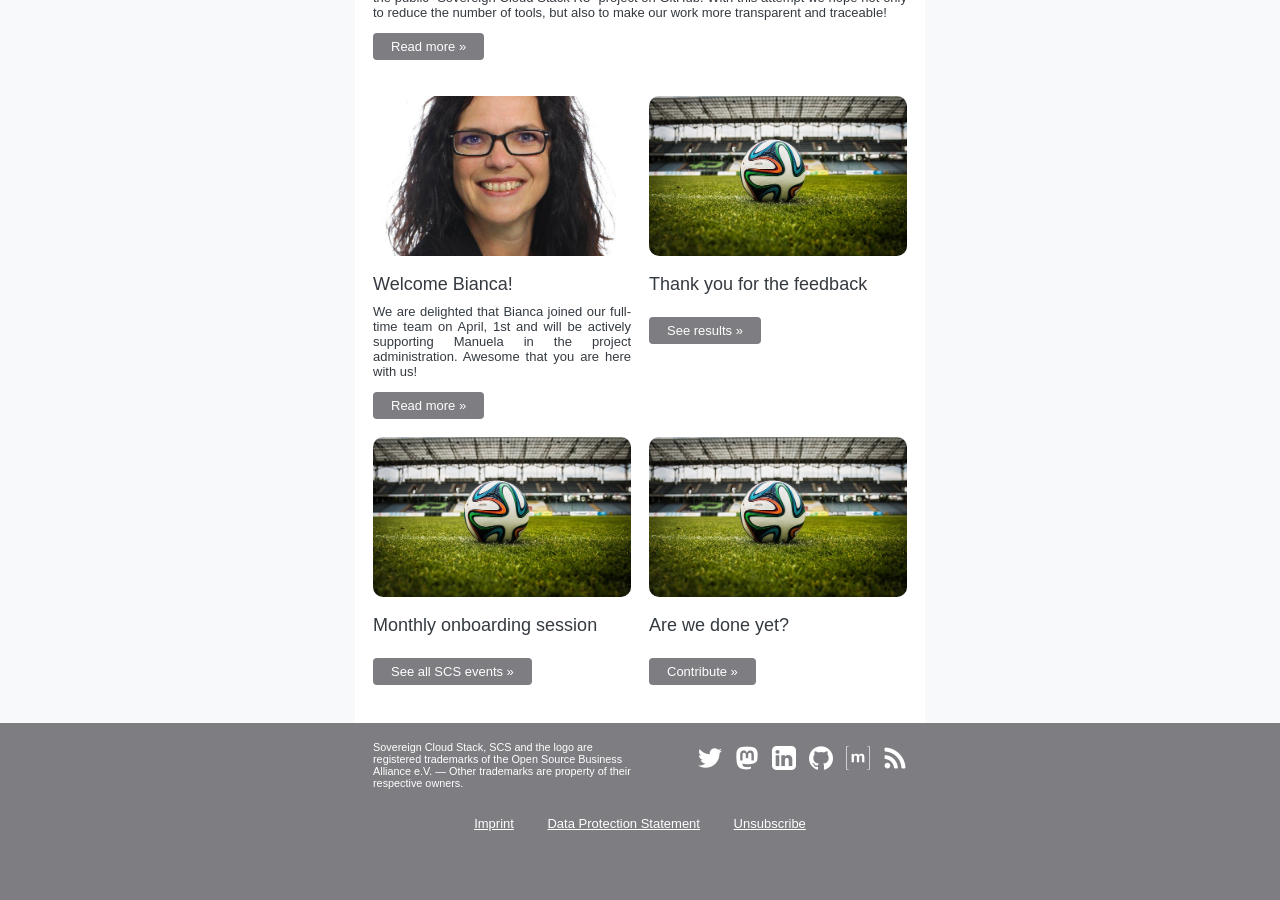
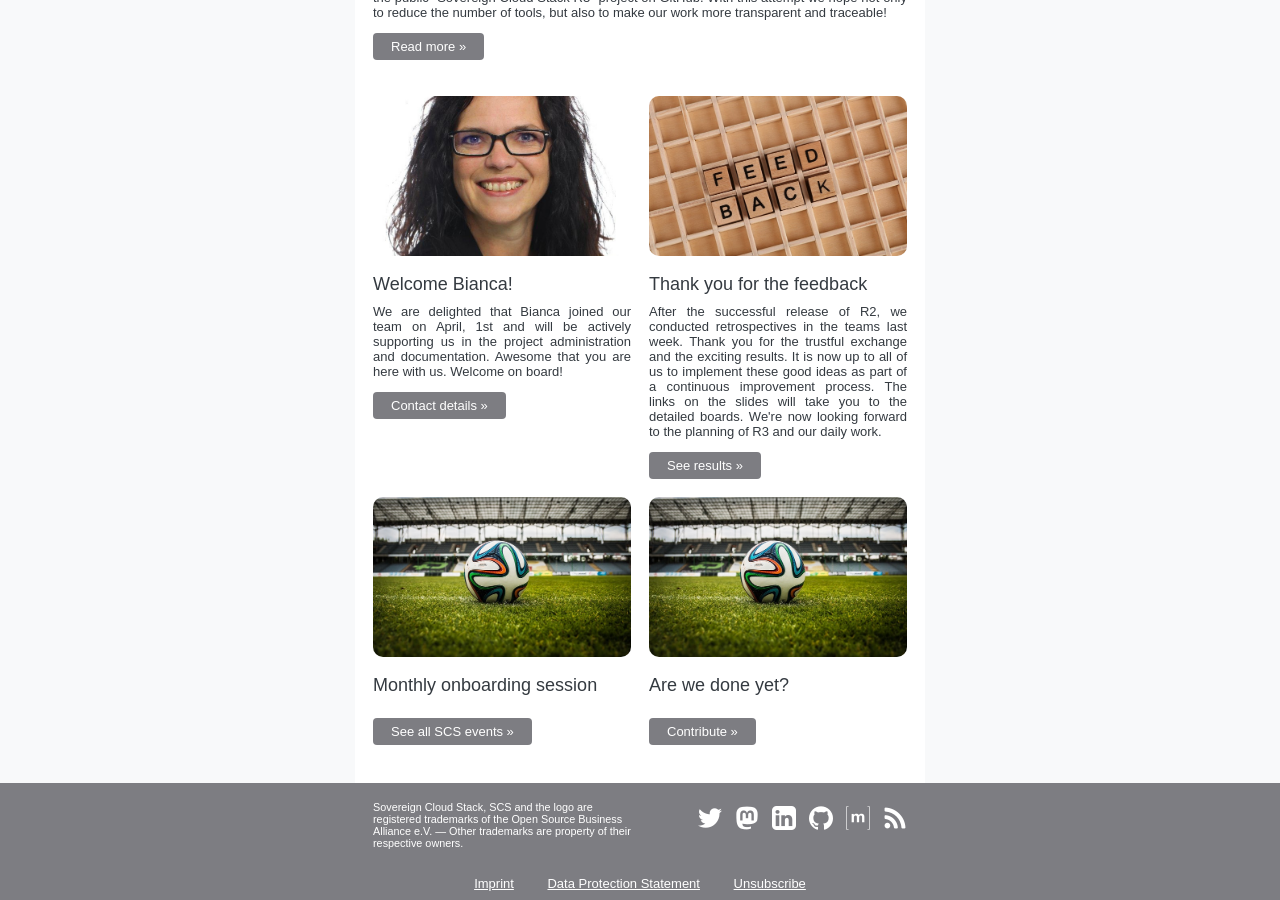
Before and after one commit to SovereignCloudStack/newsletter, a Jekyll site: the page built from _digest/14.md, in a window 1280 px wide and 900 px high, scrolled down 710 px. Built offline with Jekyll 4.4.1, drawn with Linux system fonts in a browser that asks for light colours; comment, search, counter and statistics services are not loaded; before the commit the page ends 1550 px from its top, so only the background shows below that.

Commit message:
Add more content Signed-off-by: Eduard Itrich <eduard@itrich.net>

```diff
--- a/_digest/14.md
+++ b/_digest/14.md
@@ -21,19 +21,24 @@ substories:
   - title: "Welcome Bianca!"
     image: /assets/images/14/bianca.jpg
     text: |-
-      We are delighted that Bianca joined our full-time team on April, 1st
-      and will be actively supporting Manuela in the project administration.
-      Awesome that you are here with us!
+      We are delighted that Bianca joined our team on April, 1st and will be
+      actively supporting us in the project administration and documentation.
+      Awesome that you are here with us. Welcome on board!
     button:
-      text: Read more
-      link: https://github.com/SovereignCloudStack/Docs/blob/main/CODE-OF-CONDUCT.md
+      text: Contact details
+      link: https://scs.community/hollery
   - title: "Thank you for the feedback"
-    image: /assets/images/13/soccer.jpg
+    image: /assets/images/14/feedback.jpg
     text: |-
-
+      After the successful release of R2, we conducted retrospectives in the
+      teams last week. Thank you for the trustful exchange and the exciting
+      results. It is now up to all of us to implement these good ideas as part
+      of a continuous improvement process. The links on the slides will take you
+      to the detailed boards. We're now looking forward to the planning of R3
+      and our daily work.
     button:
       text: See results
-      link: https://scs.sovereignit.de/nextcloud/apps/polls/vote/43
+      link: https://ms.scs.sovereignit.de/nextcloud/s/YiwPkzG6bGxpJKF
   - title: "Monthly onboarding session"
     image: /assets/images/13/soccer.jpg
     text: |-
```
Also changed, not shown: assets/images/14/feedback.jpg (added).
